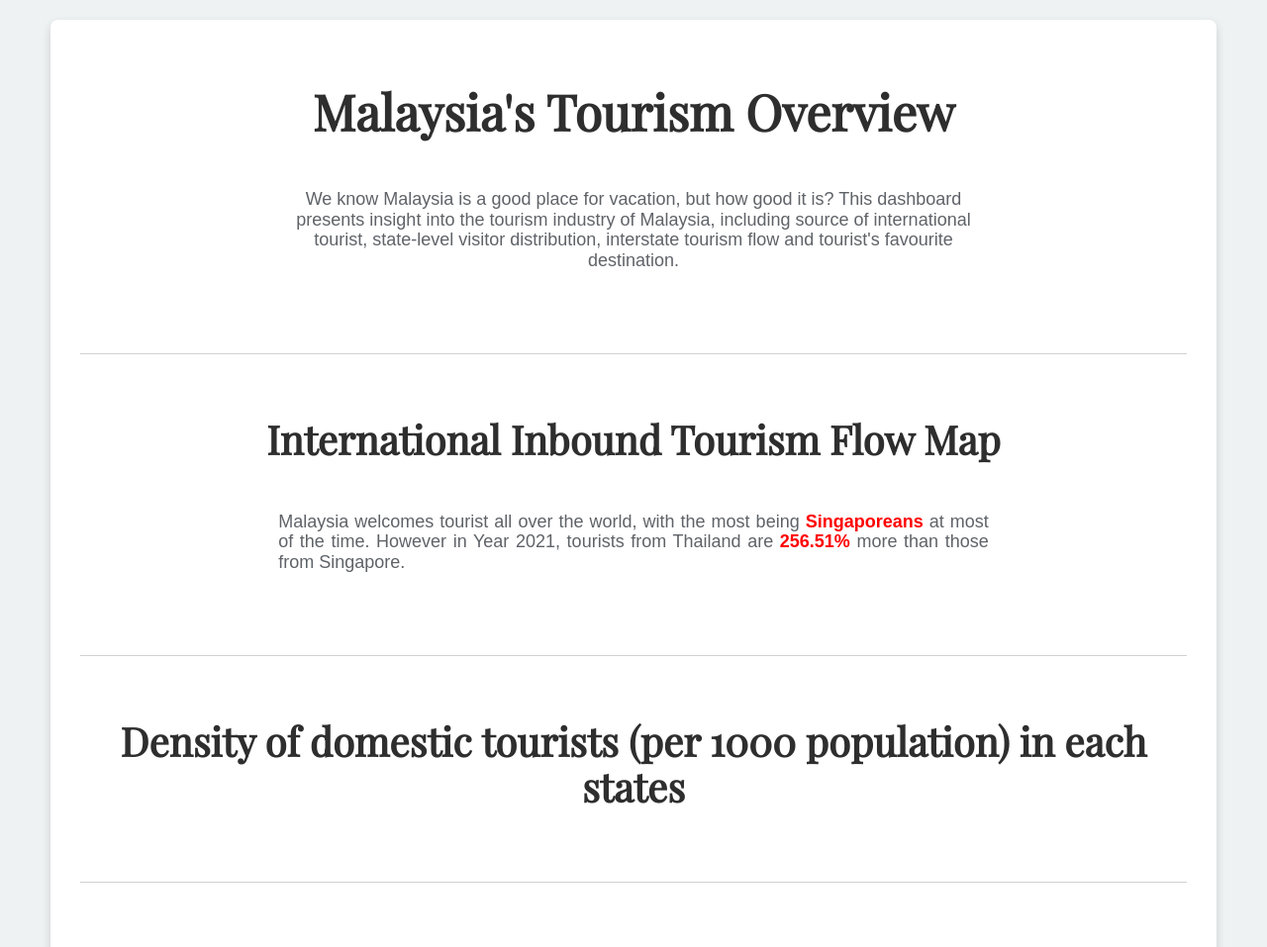
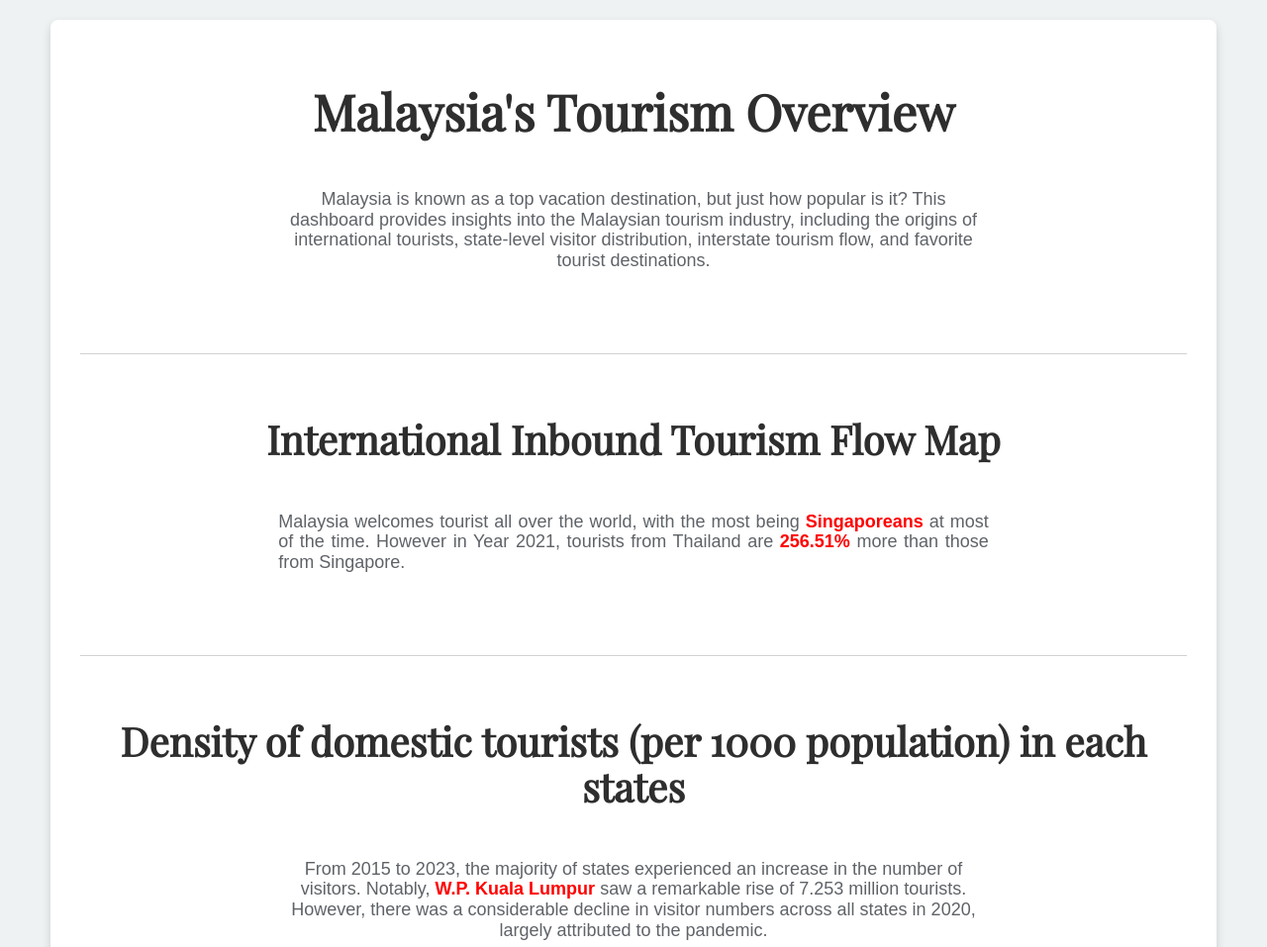
Before and after one commit to Vortwx/FIT3179-A2, a plain HTML site: page index.html in a window 1280 px wide. Shown: the top 957 px of the page at 99% size. Drawn offline with nearby package versions, Linux system fonts and the light colour scheme; a script that the page names is missing.

Commit message:
Deployment

```diff
--- a/index.html
+++ b/index.html
@@ -33,9 +33,7 @@
       <div class="pure-u-1-1">
         <h1>Malaysia's Tourism Overview</h1>
         <p class="title">
-          We know Malaysia is a good place for vacation, but how good it is?
-          This dashboard presents insight into the tourism industry of Malaysia, including source of international tourist, state-level visitor distribution, interstate tourism flow and tourist's favourite destination.
-
+          Malaysia is known as a top vacation destination, but just how popular is it? This dashboard provides insights into the Malaysian tourism industry, including the origins of international tourists, state-level visitor distribution, interstate tourism flow, and favorite tourist destinations.
         </p>
       </div>
     </div>
@@ -56,6 +54,9 @@
     <div class="pure-g">
       <div id="choropleth" class="pure-u-1-1">
         <h3 id="centered-title">Density of domestic tourists (per 1000 population) in each states</h3>
+        <p>
+          From 2015 to 2023, the majority of states experienced an increase in the number of visitors. Notably, <span class="highlight">W.P. Kuala Lumpur</span> saw a remarkable rise of 7.253 million tourists. However, there was a considerable decline in visitor numbers across all states in 2020, largely attributed to the pandemic.
+        </p>
         <div id="vis5" class="large-vis-container"></div>
       </div>
     </div>
```
